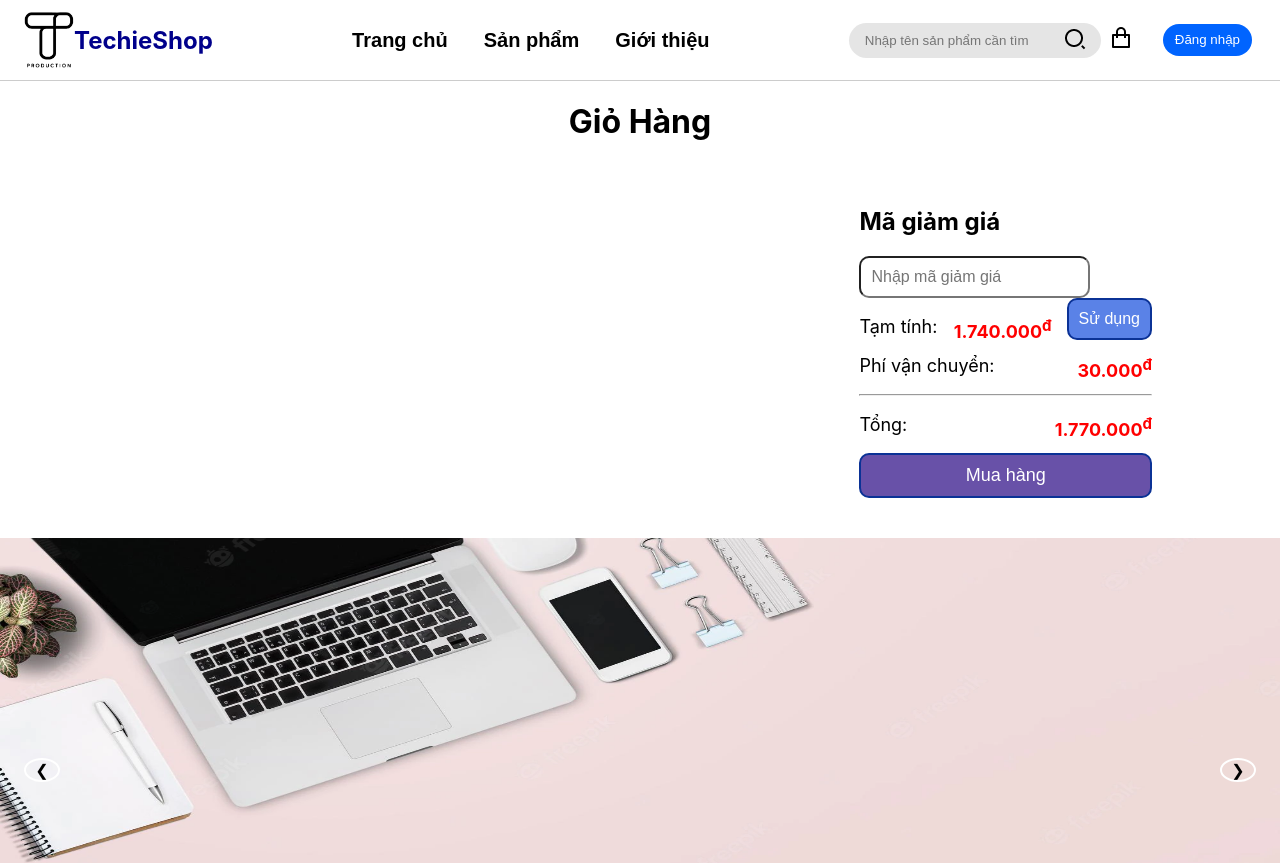
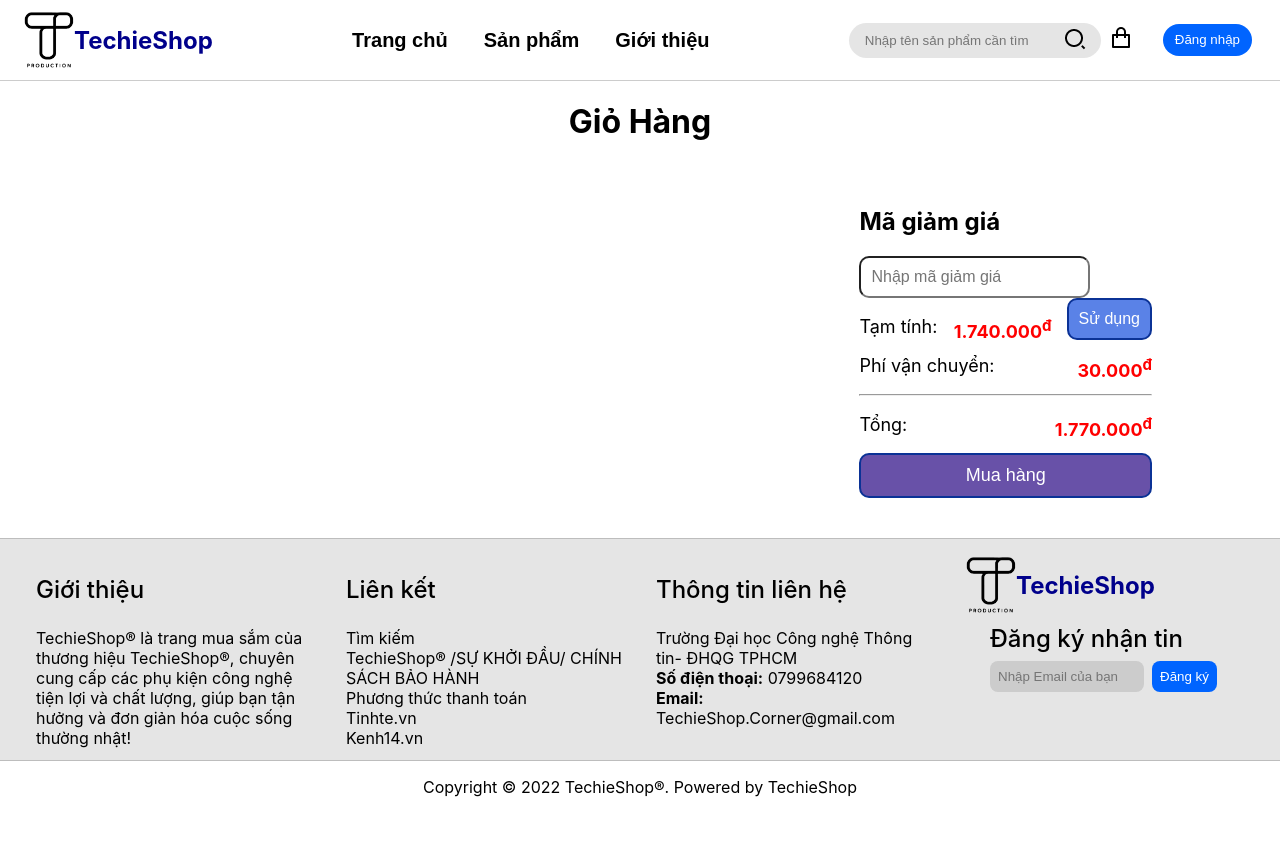
Before and after one commit to quocky211/Techie, a React (Create React App) app: page /ShoppingCart in a window 1280 px wide. Shown: the top 863 px of the page. After the commit the page ends 813 px from the top, so only its background shows below. Built offline with nearby package versions, Linux system fonts and the light colour scheme; a web font is replaced by a local one.

Commit message:
Move routing to index.js instead of Header.jsx

```diff
--- a/src/App.js
+++ b/src/App.js
@@ -1,17 +1,14 @@
 import "./App.css";
 import Header from "./Components/HeaderFolder/Header";
-import MainPage from "./Components/MainPageFolder/MainPage";
-import Product from "./Components/ProductFolder/ProductsHeadphone";
-import AboutUs from "./Components/AboutUsFolder/AboutUs";
 import Footer from "./Components/FooterFolder/Footer";
-import Login from "./Components/LoginFolder/Login";
+import { Outlet } from "react-router-dom";
 // import Contact from './Components/Contact'
 
 function App() {
   return (
     <div className="App">
       <Header />
-      <MainPage />
+	  <Outlet/>
       <Footer />
     </div>
   );
--- a/src/Components/HeaderFolder/Header.jsx
+++ b/src/Components/HeaderFolder/Header.jsx
@@ -17,8 +17,6 @@ import Login from "../LoginFolder/Login";
 
 function Header() {
     return (
-        <Router>
-
             <div className="header">
                 <div className="header-left">
                     <a href="#">
@@ -47,19 +45,6 @@ function Header() {
                     </div>
                 </div>
             </div>
-            <div className="container">
-                <Routes>
-                    <Route path='/MainPage' element={<MainPage />} />
-                    <Route path='/Products' element={<Products />} />
-                    <Route path='/AboutUs' element={<AboutUs />} />
-                    <Route path='/Login' element={<Login />} />
-                    <Route path="/Shoppingcart" element={<Shopping/>}/>
-                    <Route path='/Register' element={<Register />} />
-                    <Route path='/ShipAddress' element={<ShipAddress/>} />
-                </Routes>
-            </div>
-        </Router>
-
     );
 
 }
--- a/src/index.js
+++ b/src/index.js
@@ -1,11 +1,59 @@
-import React from 'react';
-import ReactDOM from 'react-dom';
-import App from './App';
-import './index.css';
+import React from "react";
+import ReactDOM from "react-dom/client";
+import App from "./App";
+import Products from "./Components/ProductFolder/Products";
+import AboutUs from "./Components/AboutUsFolder/AboutUs";
+import { createBrowserRouter, RouterProvider, Route } from "react-router-dom";
+import "./index.css";
+import MainPage from "./Components/MainPageFolder/MainPage";
+import Shopping from "./Components/Shopping/Shopping";
+import Login from "./Components/LoginFolder/Login";
+import Register from "./Components/Register/Register";
+import ShipAddress from "./Components/ShipAddress/ShipAddress";
 
-ReactDOM.render(
-<React.StrictMode>
-	<App />
-</React.StrictMode>,
-document.getElementById('root')
+const router = createBrowserRouter([
+  {
+    path: "/",
+    element: <App />,
+    children: [
+      {
+        path: "/",
+        element: <MainPage />,
+      },
+      {
+        path: "MainPage",
+        element: <MainPage />,
+      },
+      {
+        path: "Products",
+        element: <Products />,
+      },
+      {
+        path: "AboutUs",
+        element: <AboutUs />,
+      },
+      {
+        path: "ShoppingCart",
+        element: <Shopping />,
+      },
+      {
+        path: "Login",
+        element: <Login />,
+      },
+      {
+        path: "Register",
+        element: <Register />,
+      },
+      {
+        path: "ShipAddress",
+        element: <ShipAddress />,
+      },
+    ],
+  },
+]);
+
+ReactDOM.createRoot(document.getElementById("root")).render(
+  <React.StrictMode>
+    <RouterProvider router={router} />
+  </React.StrictMode>
 );
```
